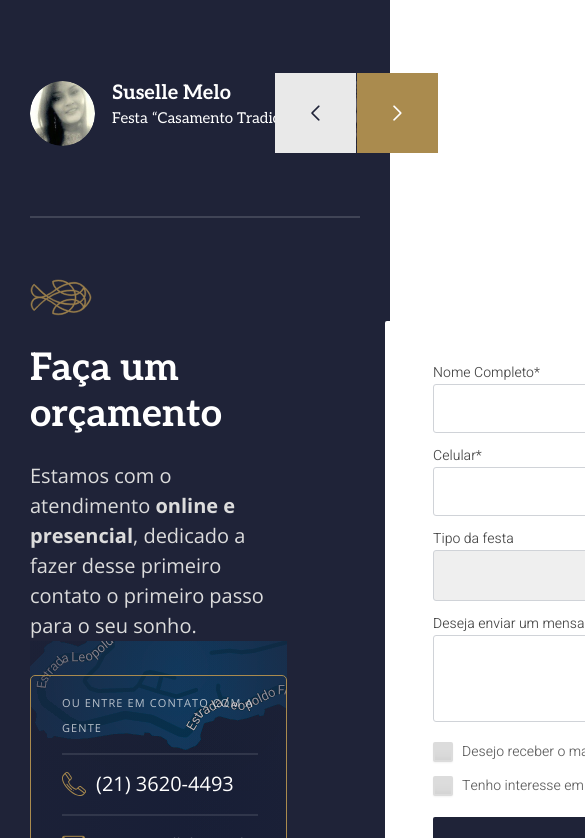
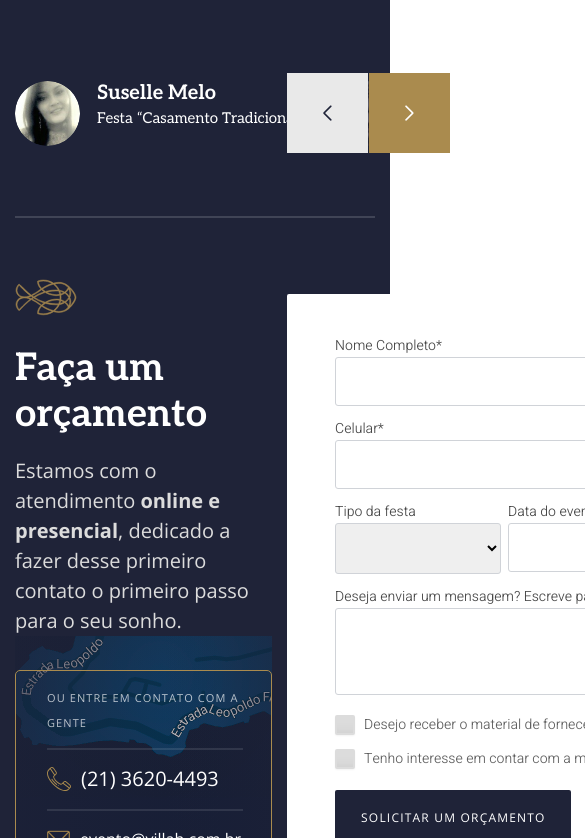
Before and after one commit to jessiicasantos/villa-h-react, a React (Create React App) app: page / in a window 390 px wide. Shown: the part 10228-11066 px from the top of the page, 585 px wide, since content can reach past the window. Built offline with nearby package versions, Linux system fonts and the light colour scheme.

Commit message:
Responsive >= 1025 added to footer

```diff
--- a/src/components/Container/Footer/Footer.css
+++ b/src/components/Container/Footer/Footer.css
@@ -1,6 +1,6 @@
 footer {
     background: #1F2338;
-    padding: 114px 15px 47px;
+    padding: 114px 0 47px;
 }
 
 .swiper-testimonial {
@@ -306,7 +306,8 @@ form textarea {
     border-radius: 2px;
     padding: 41px 46px 43px 48px;
     height: fit-content;
-    margin: 3em 0 0 7em;
+    margin: 4% 0 0 15px;
+    max-width: 616px;
 }
 
 .columns {
@@ -456,3 +457,9 @@ form textarea {
     color: #FFFFFF;
     opacity: 0.5;
 }
+
+@media screen and (max-width: 1366px) {
+    footer h3 {
+        margin: 0 0 18px;
+    }
+}
```
